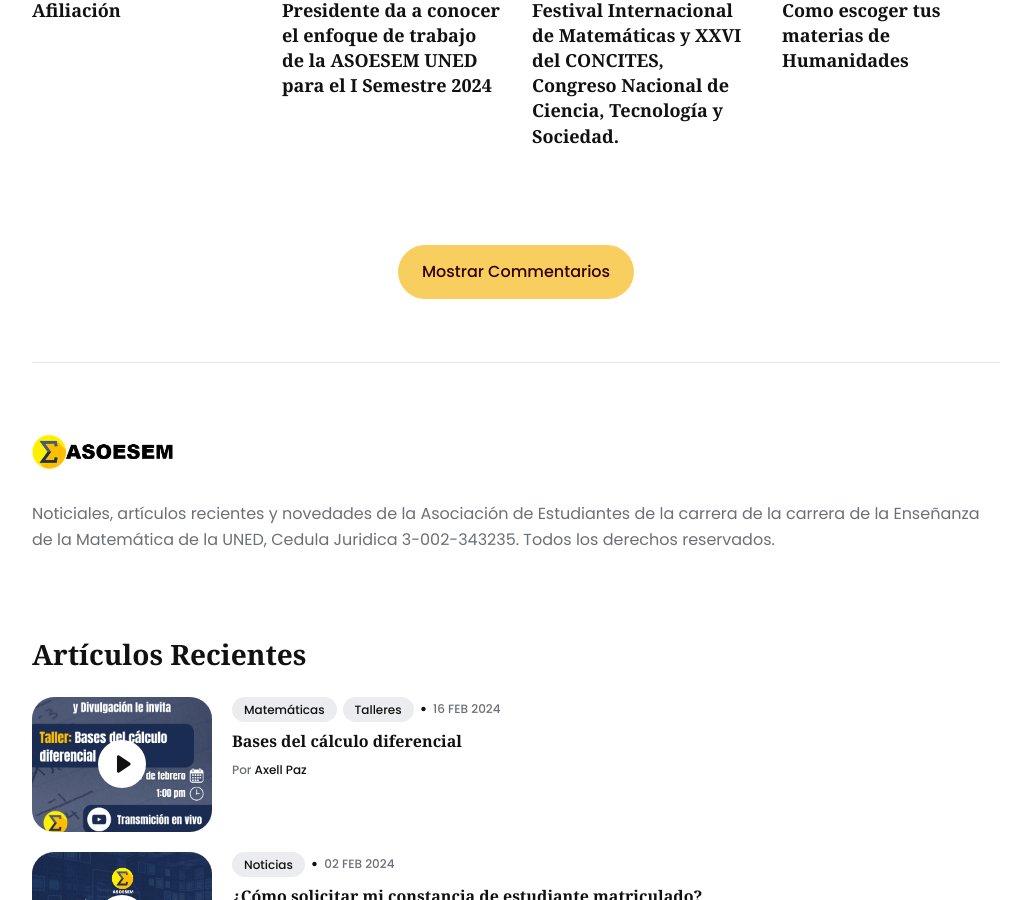
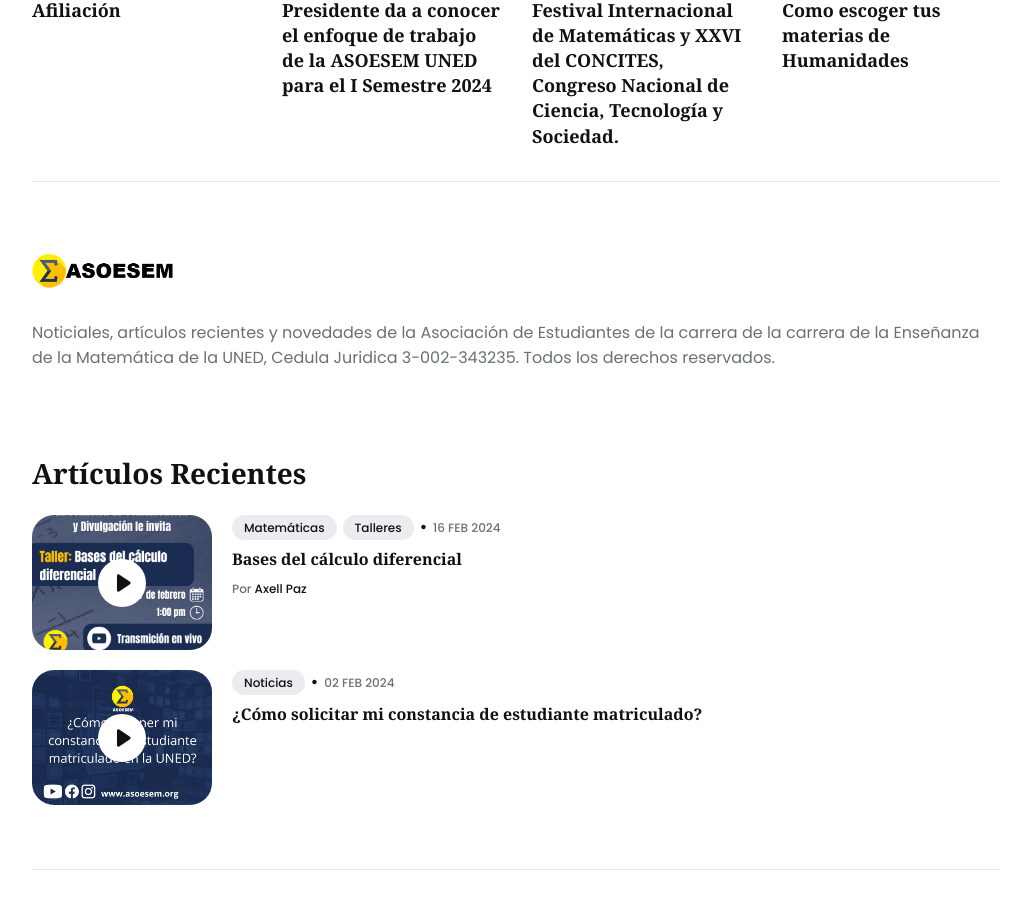
Before and after one commit to asoesem/asoesem.github.io, a Jekyll site: the page built from _posts/2024-02-02-como-solicitar-la-constancia-de-estudiante-matriculado.md, in a window 1280 px wide and 900 px high, scrolled down 2148 px. Shown: the whole window, without its empty margins (124-1134 px from the left). Built offline with Jekyll 4.4.1, drawn with Linux system fonts in a browser that asks for light colours; some of the changed lines change nothing that is shown.

Commit message:
Remueve entradas de la sección de destacados

```diff
--- a/_posts/2024-02-02-¿Como-solicitar-la-constancia-de-estudiante-matriculado?.md
+++ b/_posts/2024-02-02-como-solicitar-la-constancia-de-estudiante-matriculado.md
@@ -8,8 +8,8 @@
 video_embed: https://www.youtube.com/embed/rIkv-1aYbfE?si=5qKS8jxu4blo28LS
 tags: [noticias]
 commissions: [cocodi]
-featured: true
-comments: true
+featured: false
+comments: false
 share: true
 ---
 ## ¿Qué es la constancia de estudiante matriculado?
```
